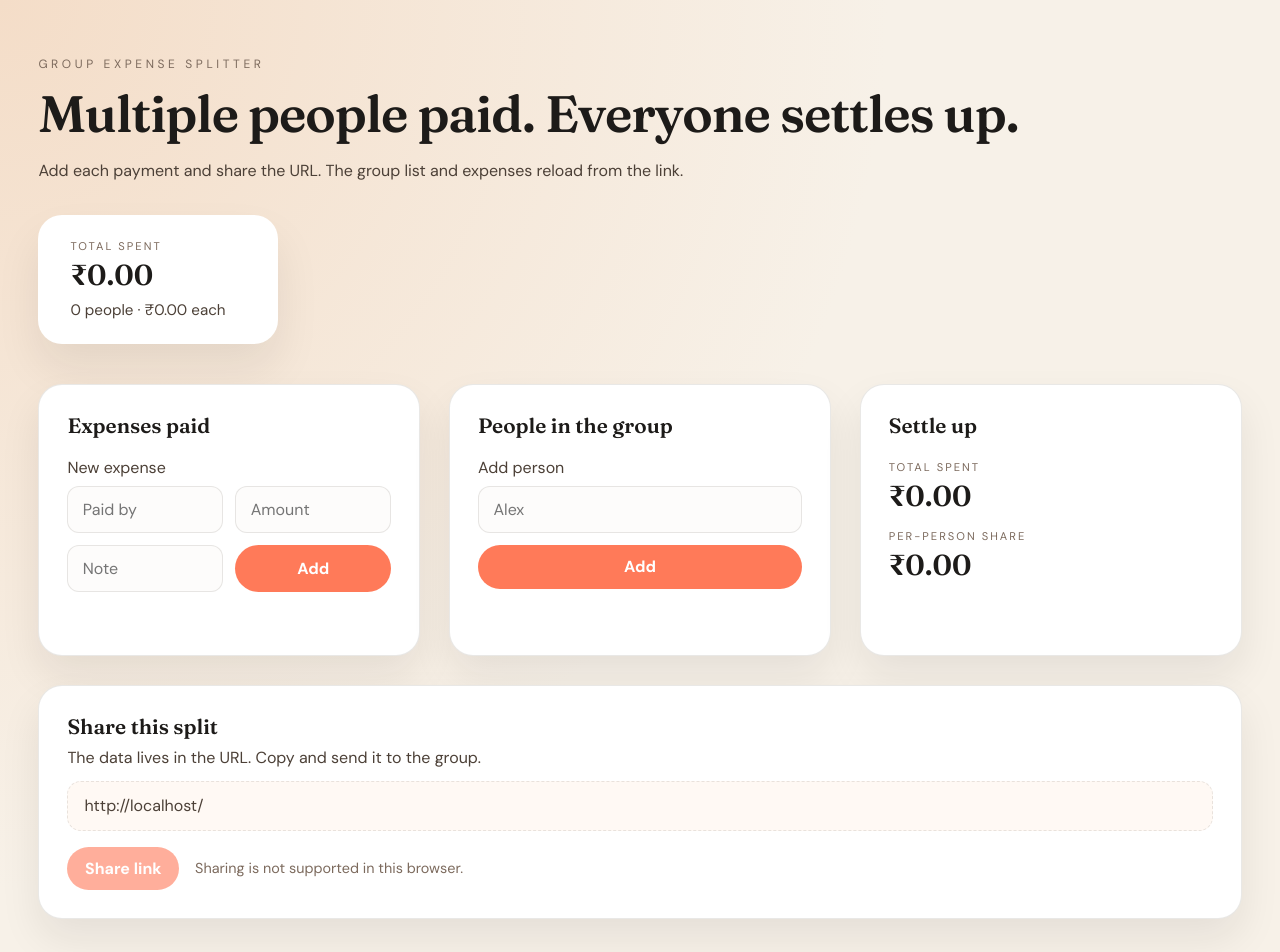
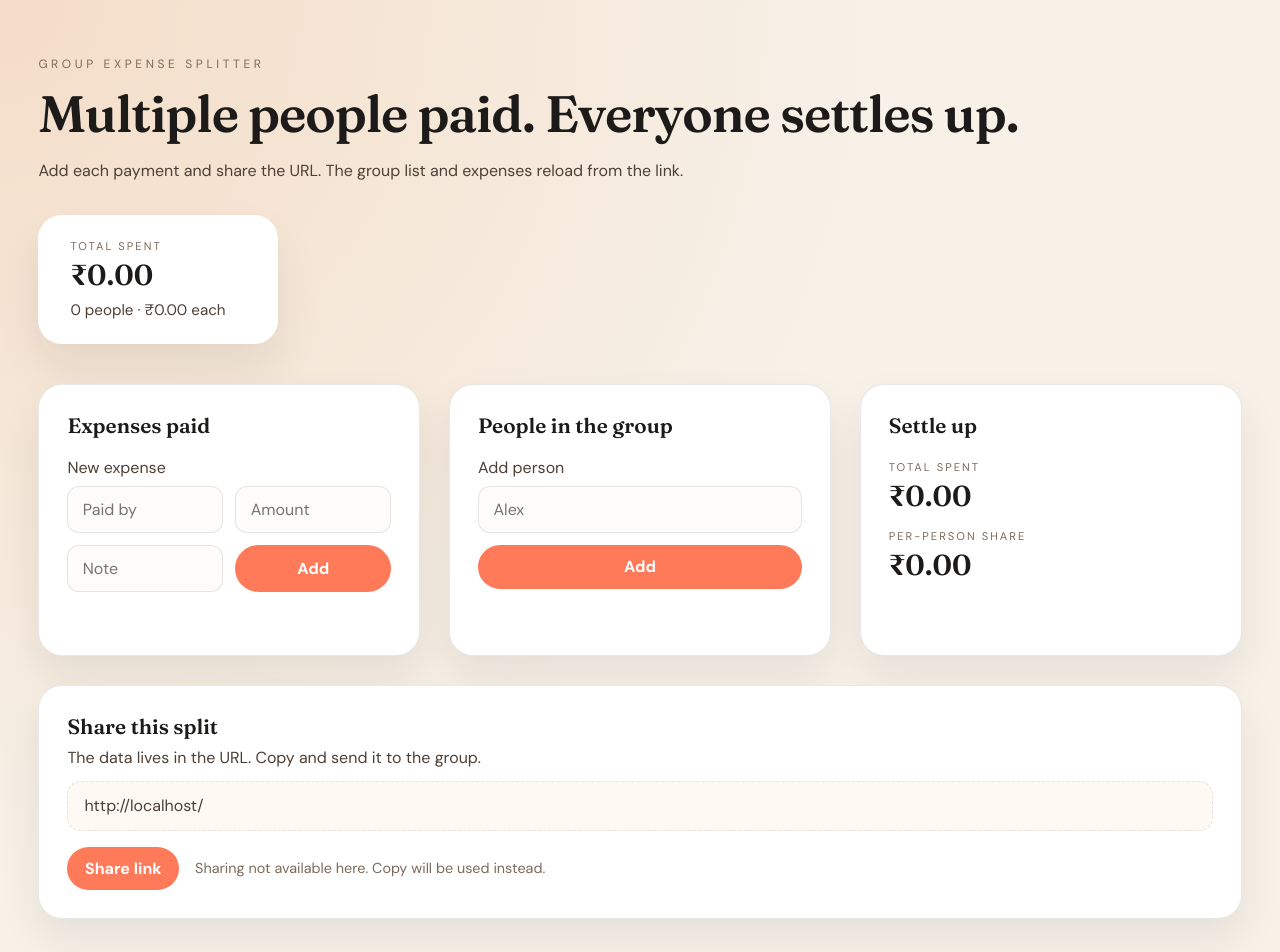
Before and after one commit to RakshithNM/expense-splitter, a Vue app: page / in a window 1280 px wide. Shown: the top 952 px of the page. Built offline with nearby package versions, Linux system fonts and the light colour scheme.

Commit message:
Added copy as a fallback to share

```diff
--- a/src/App.vue
+++ b/src/App.vue
@@ -133,6 +133,9 @@ const shareableUrl = computed(() => {
 })
 
 const canShare = ref(false)
+const canCopy = ref(false)
+const shareStatus = ref('')
+const shareInput = ref<HTMLInputElement | null>(null)
 
 function addPerson() {
   const name = newPersonName.value.trim()
@@ -246,19 +249,47 @@ function syncUrl() {
   window.history.replaceState({}, '', nextUrl)
 }
 
-async function shareSplit() {
-  if(!canShare.value) {
+async function copyShareUrl() {
+  shareStatus.value = ''
+
+  try {
+    if(typeof navigator !== 'undefined' && navigator.clipboard?.writeText) {
+      await navigator.clipboard.writeText(shareableUrl.value)
+      shareStatus.value = 'Copied to clipboard.'
       return
     }
+  } catch {
+    // Fall through to manual copy.
+  }
 
+  if(shareInput.value) {
+    shareInput.value.focus()
+    shareInput.value.select()
+    const success = document.execCommand('copy')
+    shareStatus.value = success ? 'Copied to clipboard.' : 'Copy failed.'
+  } else {
+    shareStatus.value = 'Copy failed.'
+  }
+}
+
+async function shareSplit() {
   try {
+    if(canShare.value) {
       await navigator.share({
         title: 'Group expense split',
         text: 'Here is the shared expense split.',
         url: shareableUrl.value,
       })
+    } else if(canCopy.value) {
+      await copyShareUrl()
+    } else {
+      shareStatus.value = 'Sharing is not supported.'
+    }
   } catch {
     // Ignore cancellation or share errors.
+    if(canCopy.value) {
+      await copyShareUrl()
+    }
   }
 }
 
@@ -267,6 +298,10 @@ onMounted(() => {
   syncPeopleFromExpenses()
   isHydrated.value = true
   canShare.value = typeof navigator !== 'undefined' && typeof navigator.share === 'function'
+  canCopy.value =
+    typeof navigator !== 'undefined' &&
+    (typeof navigator.clipboard?.writeText === 'function' ||
+      (typeof document !== 'undefined' && typeof document.execCommand === 'function'))
 })
 
 watch(expenses, () => {
@@ -405,12 +440,18 @@ watch([people, expenses], syncUrl, { deep: true })
       <section class="panel share">
         <h2>Share this split</h2>
         <p class="muted">The data lives in the URL. Copy and send it to the group.</p>
-        <input class="share-url" type="text" :value="shareableUrl" readonly />
+        <input ref="shareInput" class="share-url" type="text" :value="shareableUrl" readonly />
         <div class="share-actions">
-          <button type="button" class="primary" :disabled="!canShare" @click="shareSplit">
+          <button type="button" class="primary" @click="shareSplit">
             Share link
           </button>
-          <span v-if="!canShare" class="hint">Sharing is not supported in this browser.</span>
+          <span v-if="shareStatus" class="hint">{{ shareStatus }}</span>
+          <span v-else-if="!canShare && !canCopy" class="hint">
+            Sharing is not supported in this browser.
+          </span>
+          <span v-else-if="!canShare && canCopy" class="hint">
+            Sharing not available here. Copy will be used instead.
+          </span>
         </div>
       </section>
     </main>
```
Lines whose indentation alone changed are shown as unchanged.
